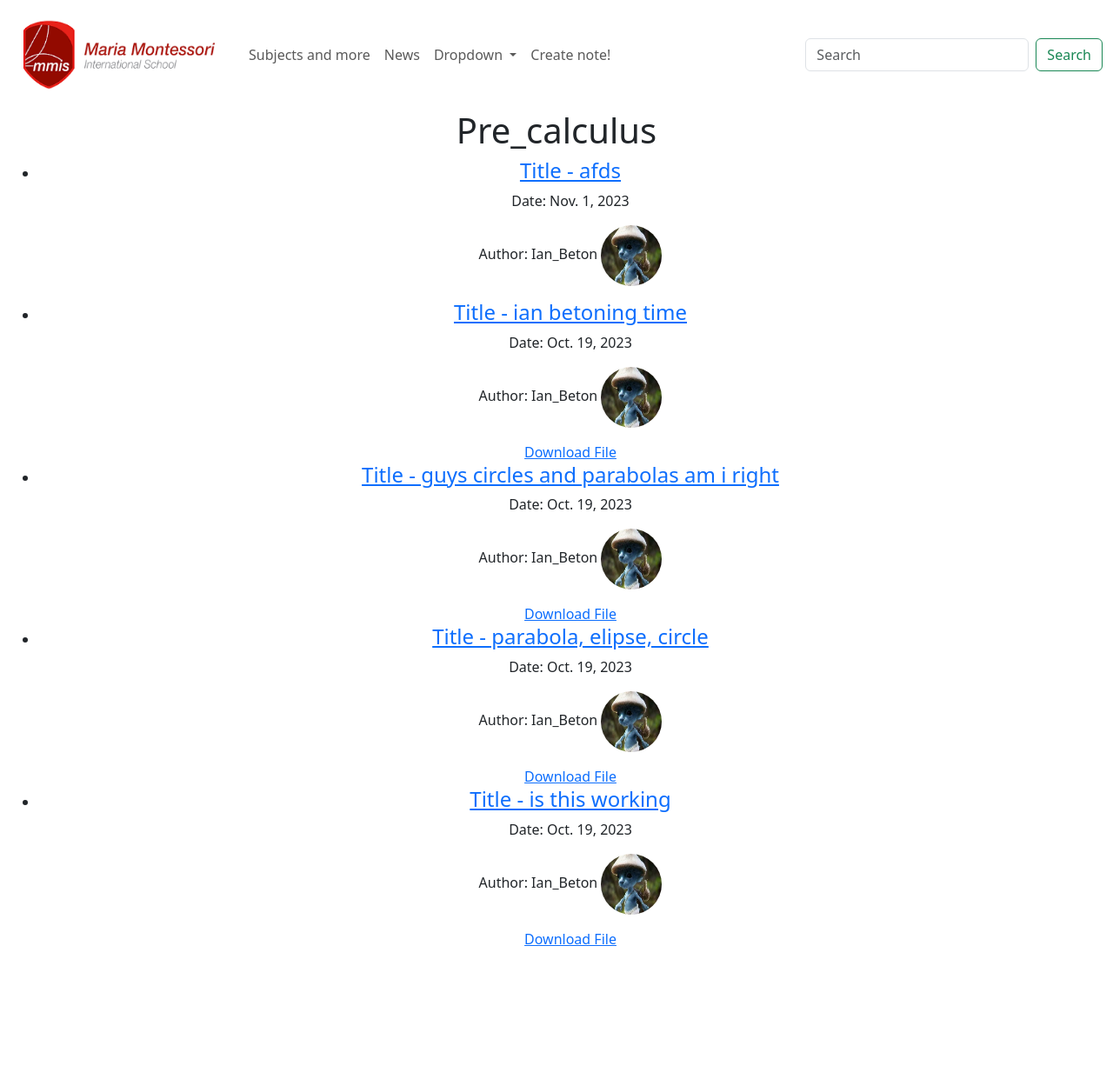
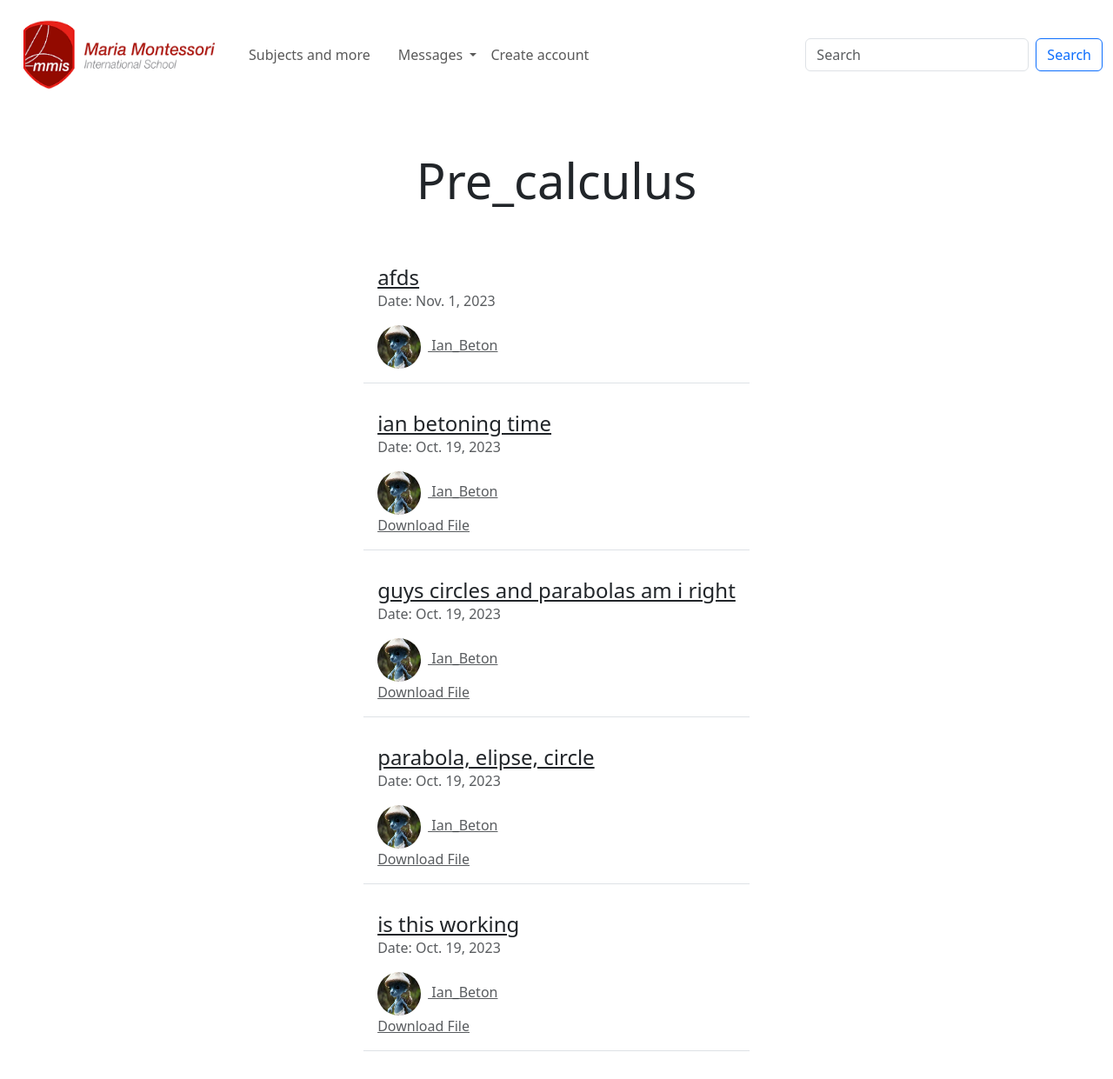
Before and after one commit to imbacktosmoking/test, a Django app: page /category/1 in a window 1280 px wide. Shown: the whole page at 87% size. Before the commit the page ends 1088 px from the top, so only its background shows below. Run offline with Django 4.2, Linux system fonts and the light colour scheme; a user stored in the database is signed in; data comes from the database, SQL or seed files in the repository; both versions use the stored data as it was after the commit; some libraries are stand-ins or nearby versions.

Commit message:
first commit

```diff
--- a/main/models.py
+++ b/main/models.py
@@ -86,7 +86,6 @@ class Post(models.Model):
         return self.title
 
 
-
 class Profile(models.Model):
     user = models.OneToOneField(User, null=True, on_delete=models.CASCADE)
     body = RichTextField(blank=True, null=True)
--- a/main/templates/base.html
+++ b/main/templates/base.html
@@ -8,6 +8,8 @@
     <link href="https://cdn.jsdelivr.net/npm/bootstrap@5.3.1/dist/css/bootstrap.min.css" rel="stylesheet" integrity="sha384-4bw+/aepP/YC94hEpVNVgiZdgIC5+VKNBQNGCHeKRQN+PtmoHDEXuppvnDJzQIu9" crossorigin="anonymous">
   </head>
   <body>
+
+
 
     <!-- navbar -->
     <nav class="navbar navbar-expand-lg" style="background-color:  #fffffff3; ">
@@ -33,38 +35,44 @@
        <!-- end offcanvas link-->
 
               <li class="nav-item">
-                <a class="nav-link" href="#"> News </a>
+                <a class="nav-link" href="#"> </a>
               </li>
               <li class="nav-item dropdown">
                 <a class="nav-link dropdown-toggle" href="#" role="button" data-bs-toggle="dropdown" aria-expanded="false">
-                  Dropdown
+                 Messages
                 </a>
                 <ul class="dropdown-menu">
-                  <li><a class="dropdown-item" href="#">Action</a></li>
-                  <li><a class="dropdown-item" href="#">Another action</a></li>
+                  <li><a class="dropdown-item" href="/postman/write">Write a message</a></li>
+                  <li><a class="dropdown-item" href="/postman/inbox">Inbox</a></li>
                   <li><hr class="dropdown-divider"></li>
-                  <li><a class="dropdown-item" href="#">Something else here</a></li>
+                   <li><a class="dropdown-item" href="/postman/trash">Trashed</a></li>
                 </ul>
               </li>
 
               <!-- create note-->
-              {% if user.is_staff%}
+              {% if user.is_staff and not user.is_superuser%}
        <li class="nav-item">
                           <a class="nav-link" href="{% url 'post'%}"> Create note!</a>
                           {% endif %}
+
+                          {% if user.is_staff and user.is_superuser%}
+
+                           <li class="nav-item">
+       <a class="nav-link" href="{% url 'register'%}">  Create account </a>
+
+       {% endif %}
+
               <!-- end of create note-->
 
             </ul>
             <form class="d-flex" method="POST" action="{% url 'search' %}">
               {% csrf_token %}
               <input class="form-control me-2" type="search" placeholder="Search" aria-label="Search" name="searched">
-              <button class="btn btn-outline-success" type="submit">Search</button>
+              <button class="btn btn-outline-primary" type="submit">Search</button>
           </form>
 <!-- If user is not a member -->
               {% else %}
-       <li class="nav-item">
-       <a class="nav-link" href="{% url 'register'%}"> Register</a>
-       </li>
+
                            <li class="nav-item">
                           <a class="nav-link" href="{% url 'login'%}"> Login </a>
                            </li>
@@ -92,9 +100,9 @@
 {% if user.student.strand == 'STEM' and user.student.grade_level == '12'%}
  {% for category in categories %}
  {% if category.strand == "STEM" and category.level == "12" %}
-                    <li class="nav-item">
-                        <a class="nav-link" href="{% url 'category' category.pk %}">{{ category.title }}</a>
-                    </li>
+  <a class="nav-link" href="{% url 'category' category.pk %}">
+      {{ category.title }}
+  </a>
                     {% endif %}
                 {% endfor %}
 {% elif user.student.strand == 'ABM' and user.student.grade_level == '12'%}
@@ -108,9 +116,10 @@
 
  {% for category in categories %}
  {% if category.strand == "STEM" and category.level == "11" %}
-                    <li class="nav-item">
-                        <a class="nav-link" href="{% url 'category' category.pk %}">{{ category.title }}</a>
-                    </li>
+  <a class="nav-link" href="{% url 'category' category.pk %}">
+      {{ category.title }}
+  </a>
+
                     {% endif %}
                 {% endfor %}
 
@@ -133,8 +142,14 @@
 <a href="{% url 'about'%}"> About this website</a>
 </li>
 {% endif %}
+    {% if user.is_staff and user.is_superuser%}
+    <li>
+
+       <a href="/admin"> Admin</a>
+
+       {% endif %}
+       <li>
 <a href="{% url 'logout' %}">Logout</a>
-
 
     </div>
     </div>
--- a/main/templates/category.html
+++ b/main/templates/category.html
@@ -1,27 +1,38 @@
 {% extends 'base.html' %}
 
 {% block content %}
-<div class="container-fluid text-center">
-  <h1 class="">{{ category.subject.name }}</h1>
-  <ul>
+<div class="d-flex flex-column min-vh-100">
+  <div class="container flex-grow-1 d-flex flex-column align-items-center mt-5">
+    <h1 class="display-4">{{ category.subject.name }}</h1>
+
+    <ul class="list-unstyled mt-4">
       {% for post in posts %}
         {% if category.subject.name == post.subject.name %}
-      <li>
-        <a href="{% url 'details' post.pk %}">
-          <h4>Title - {{ post.title }}</h4>
+          <li class="d-flex border-bottom my-3">
+            <div class="flex-grow-1 p-3">
+              <a href="{% url 'details' post.pk %}" class="h4 text-dark">{{ post.title }}</a>
+              <p class="text-muted">Date: {{ post.date }}</p>
+
+              <div class="d-flex align-items-center">
+                <a href="{% url 'profile_page' post.author.profile.id %}" class="text-muted">
+                  <img src="{{ post.author.profile.profile_picture.url }}" width="50" height="50" class="rounded-circle me-2" alt="">
+                  {{ post.author }}
                 </a>
-        <p>Date: {{ post.date }}</p>
-        <p>Author: {{ post.author }} <img src="{{post.author.profile.profile_picture.url}}" width="70" height="70" class="rounded-circle" alt="The boys jeremy enzo owen peter francis jarex fabian and maybe idol..."> </p>
+
                 {% if user.id == post.author.id %}
-          <a href="{% url 'edit' post.pk %}">Edit</a> -
-          <a href="{% url 'delete' post.pk %}">Delete</a>
+                  <a href="{% url 'edit' post.pk %}" class="ms-2 text-muted">Edit</a>
+                  <a href="{% url 'delete' post.pk %}" class="ms-2 text-muted">Delete</a>
                 {% endif %}
+              </div>
+
               {% if post.file %}
-          <a href="{{ post.file.url }}" target="_blank">Download File</a>
+                <a href="{{ post.file.url }}" target="_blank" class="text-muted mt-2">Download File</a>
               {% endif %}
+            </div>
           </li>
         {% endif %}
       {% endfor %}
     </ul>
   </div>
+</div>
 {% endblock %}
--- a/main/templates/registration/profile_page.html
+++ b/main/templates/registration/profile_page.html
@@ -14,7 +14,8 @@
               <p class="text-muted mb-1">Senior Highschool Teacher</p>
               <p class="text-muted mb-4">Philippines</p>
               <div class="d-flex justify-content-center mb-2">
-                <button type="button" class="btn btn-outline-primary ms-1">Message</button>
+
+
               </div>
             </div>
           </div>
--- a/school_website/settings.py
+++ b/school_website/settings.py
@@ -40,6 +40,7 @@ INSTALLED_APPS = [
     'django.contrib.staticfiles',
     'main',
     'ckeditor',
+    'postman',
 ]
 
 MIDDLEWARE = [
@@ -140,3 +141,6 @@ LOGOUT_REDIRECT_URL = 'homepage'
 # https://docs.djangoproject.com/en/4.2/ref/settings/#default-auto-field
 
 DEFAULT_AUTO_FIELD = 'django.db.models.BigAutoField'
+
+POSTMAN_AUTO_MODERATE_AS = True
+POSTMAN_DISALLOW_ANONYMOUS = True
--- a/school_website/urls.py
+++ b/school_website/urls.py
@@ -27,5 +27,6 @@ urlpatterns = [
     path('delete/<int:pk>', Delete.as_view(), name="delete"),
     path('edit_profile/', UserEdit.as_view(), name='edit_profile'),
     path('password/', PasswordChangeView.as_view(template_name='registration/change_password.html'), name='password_change'),
-    path('<int:pk>/profile_page/', ProfilePage.as_view(), name="profile_page")
+    path('<int:pk>/profile_page/', ProfilePage.as_view(), name="profile_page"),
+    path('postman/', include('postman.urls')),
 ] + static(settings.MEDIA_URL, document_root=settings.MEDIA_ROOT)
```
Also changed, not shown: main/templates/create_message.html (added, +27 -0 lines), main/templates/details.html (+8 -0 lines), main/templates/homepage.html (+10 -9 lines), main/templates/message.html (added, +29 -0 lines), db.sqlite3, main/forms.py (line endings or trailing spaces), main/migrations/0022_message.py (added), main/migrations/0023_message_author.py (added), main/migrations/0024_remove_message_author_remove_message_file_and_more.py (added), main/migrations/0025_delete_message.py (added), main/views.py (line endings or trailing spaces), media/media/uploads/cute_girl.png (added), static/style.css (line endings or trailing spaces), 1 other file. Lines whose indentation alone changed are shown as unchanged.
